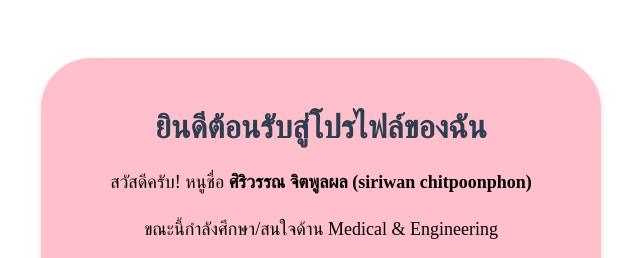
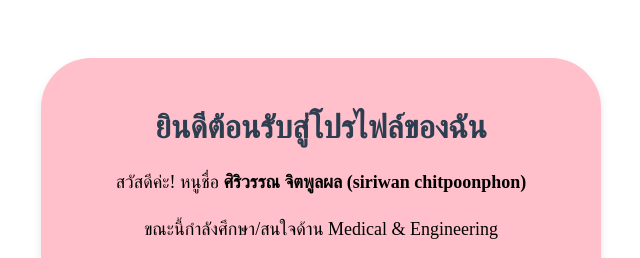
Before and after one commit to s34332/s34332.github.io, a plain HTML site: page index.html in a window 1280 px wide. Shown: the top 258 px of the page, 319-959 px from the left. Drawn offline with Linux system fonts and the light colour scheme.

Commit message:
Update index.html

```diff
--- a/index.html
+++ b/index.html
@@ -22,7 +22,7 @@ p { font-size: 18px; line-height: 1.6; }
 <body>
 <div class="card">
 <h1>ยินดีต้อนรับสู่โปรไฟล์ของฉัน </h1>
-<p>สวัสดีครับ! หนูชื่อ <strong>ศิริวรรณ จิตพูลผล (siriwan chitpoonphon)</strong></p>
+<p>สวัสดีค่ะ! หนูชื่อ <strong>ศิริวรรณ จิตพูลผล (siriwan chitpoonphon)</strong></p>
 <p>ขณะนี้กำลังศึกษา/สนใจด้าน Medical & Engineering</p>
 <p>นี่คือเว็บไซต์แรกของหนูที่โฮสต์บน GitHub Pages!</p>
 </div>
```
